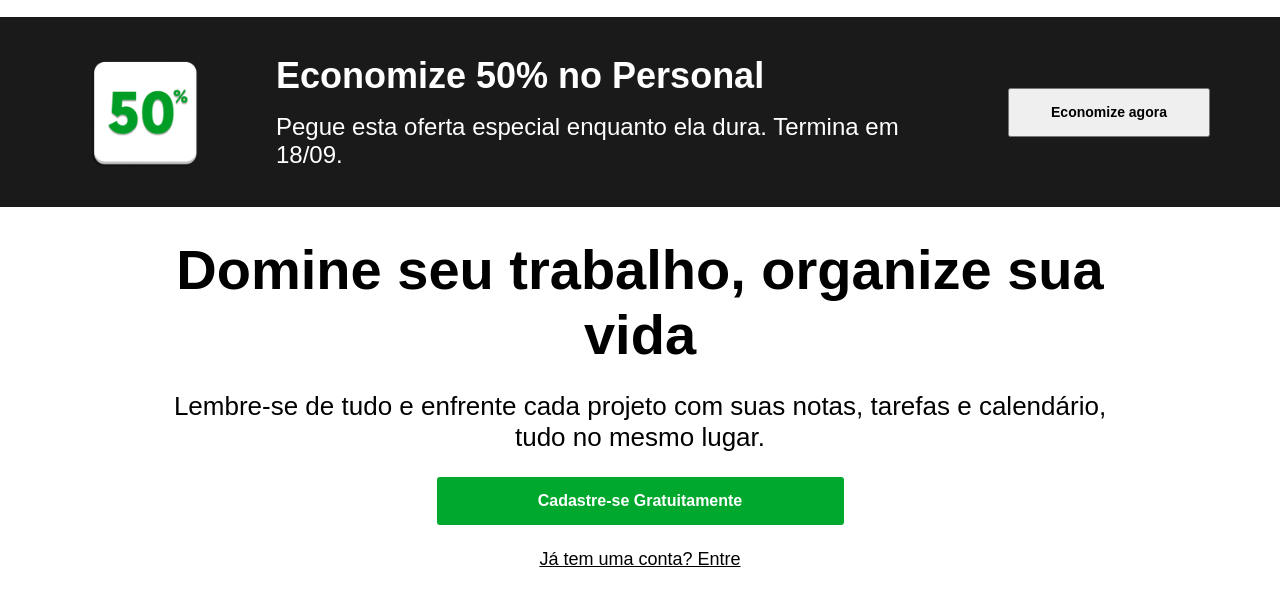
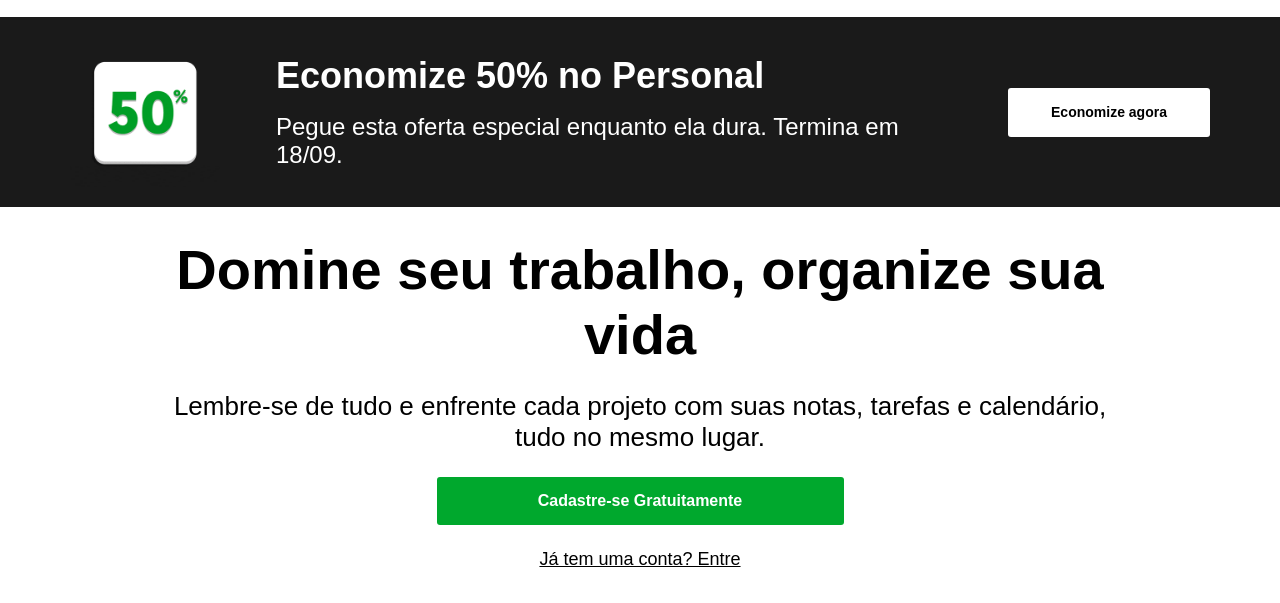
Before and after one commit to matheushenriqueferreira/projeto-1, a plain HTML site: page index.html in a window 1280 px wide. Shown: the part 63-666 px from the top of the page. Drawn offline with Linux system fonts and the light colour scheme.

Commit message:
Definido estilo do promoBtn
bgColor, border e cursor

```diff
--- a/styles.css
+++ b/styles.css
@@ -145,6 +145,10 @@ main {
   font-weight: bold;
   min-width: 202px;
   min-height: 49px;
+  background-color: var(--bg-colorWhite);
+  border: 2px solid transparent;
+  border-radius: 3px;
+  cursor: pointer;
 }
 
 #section2 {
```
